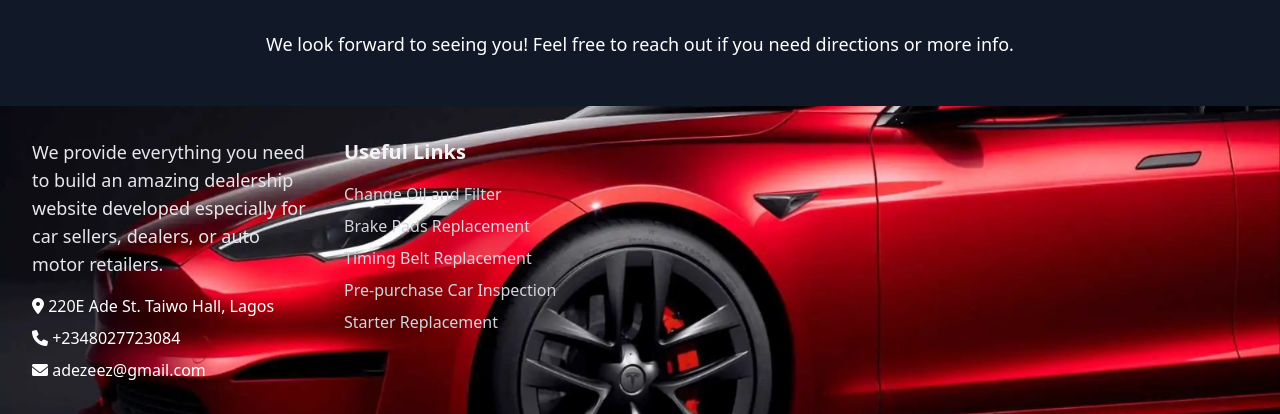
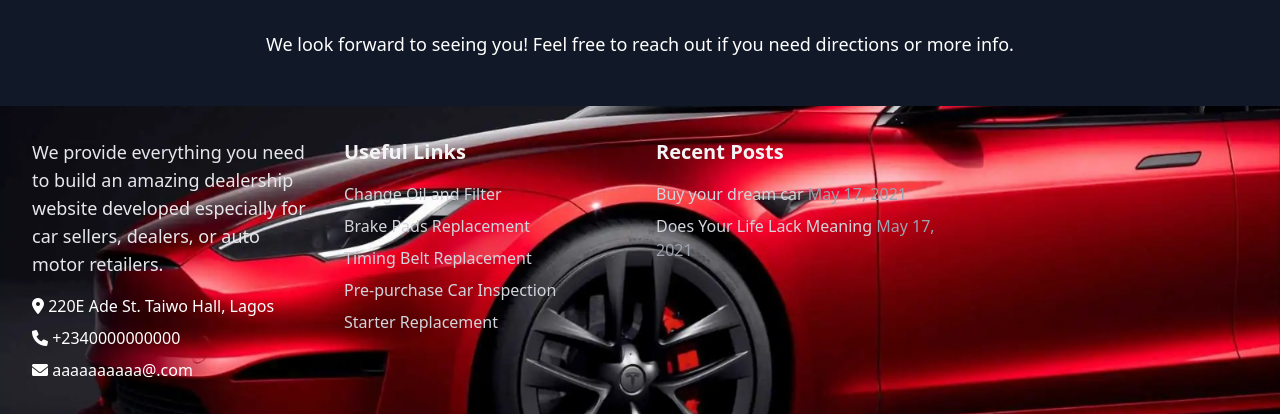
Before and after one commit to Taiwozeez/car-web-project1, a website: page index.html in a window 1280 px wide. Shown: the part 4345-4759 px from the top of the page. Drawn offline with nearby package versions, Linux system fonts and the light colour scheme.

Commit message:
100 days challenge

```diff
--- a/index.html
+++ b/index.html
@@ -497,8 +497,8 @@ style="background-image: url('./dist/assets/image/bgcar_img.jpeg');"
       <div>
           <p class="mb-4 text-lg text-gray-200">We provide everything you need to build an amazing dealership website developed especially for car sellers, dealers, or auto motor retailers.</p>
           <p class="mb-2"><i class="fas fa-map-marker-alt"></i> 220E Ade St. Taiwo Hall, Lagos</p>
-          <p class="mb-2"><i class="fas fa-phone"></i> +2348027723084</p>
-          <p><i class="fas fa-envelope"></i> adezeez@gmail.com</p>
+          <p class="mb-2"><i class="fas fa-phone"></i> +2340000000000</p>
+          <p><i class="fas fa-envelope"></i> aaaaaaaaaa@.com</p>
       </div>
       <!-- Useful Links -->
       <div>
@@ -512,7 +512,14 @@ style="background-image: url('./dist/assets/image/bgcar_img.jpeg');"
         </ul>
     </div>
 
-
+<!-- Recent Posts -->
+<div>
+  <h3 class="text-xl font-semibold mb-4 text-gray-100">Recent Posts</h3>
+  <ul>
+      <li class="mb-2"><a href="#" class="hover:underline text-gray-300">Buy your dream car <span class="text-gray-400">May 17, 2021</span></a></li>
+      <li><a href="#" class="hover:underline text-gray-300">Does Your Life Lack Meaning <span class="text-gray-400">May 17, 2021</span></a></li>
+  </ul>
+</div>
 
 </footer>
 
```
